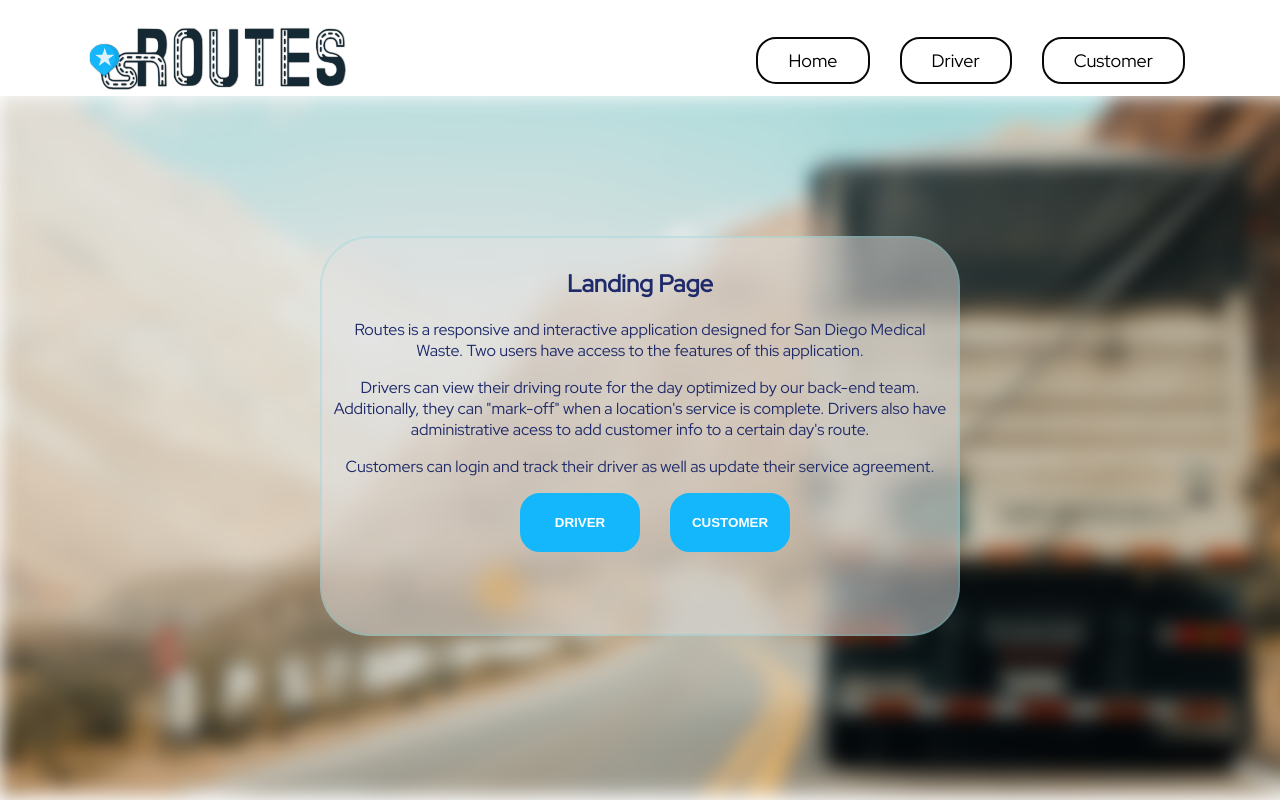
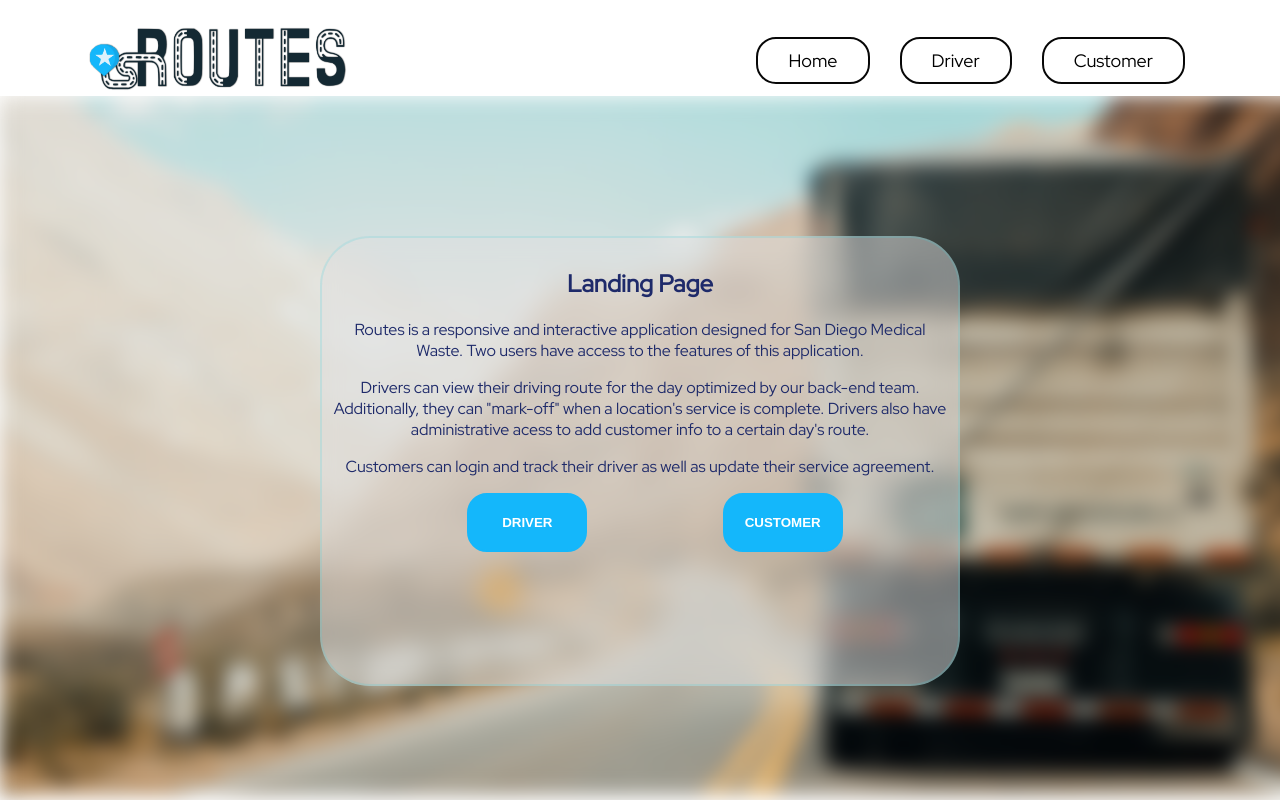
Before and after one commit to reneeswick/routes, a React (Create React App) app: page / in a window 1280 px wide. Built offline with nearby package versions, Linux system fonts and the light colour scheme; a web font is replaced by a local one.

Commit message:
Landing page button fix

```diff
--- a/src/Components/LandingPage/LandingPage.css
+++ b/src/Components/LandingPage/LandingPage.css
@@ -18,7 +18,7 @@
     object-position: 70% 0
 }
 .landing-main-info-container{
-    height: 400px;
+    height: 450px;
     min-width: none;
     max-width: 40em;
     padding: 10px;
@@ -29,3 +29,8 @@
     border: 2px solid rgba(73, 209, 219, 0.199);
     text-align: center;
 }
+.landing-buttons{
+    display: flex;
+    justify-content: space-evenly;
+    display: flex;
+}
--- a/src/Components/LandingPage/LandingPage.js
+++ b/src/Components/LandingPage/LandingPage.js
@@ -21,6 +21,7 @@ const LandingPage = () => {
                     <p>
                     Customers can login and track their driver as well as update their service agreement.
                     </p>
+                    <div className ="landing-buttons">
                         <Fade left delay={1000}>
                             <button className="button">Driver</button>
                         </Fade>
@@ -28,6 +29,7 @@ const LandingPage = () => {
                             <button className="button">Customer</button>
                         </Fade>
                     </div>
+                </div>
             </Fade>
         </div>
     )
```
Lines whose indentation alone changed are shown as unchanged.
